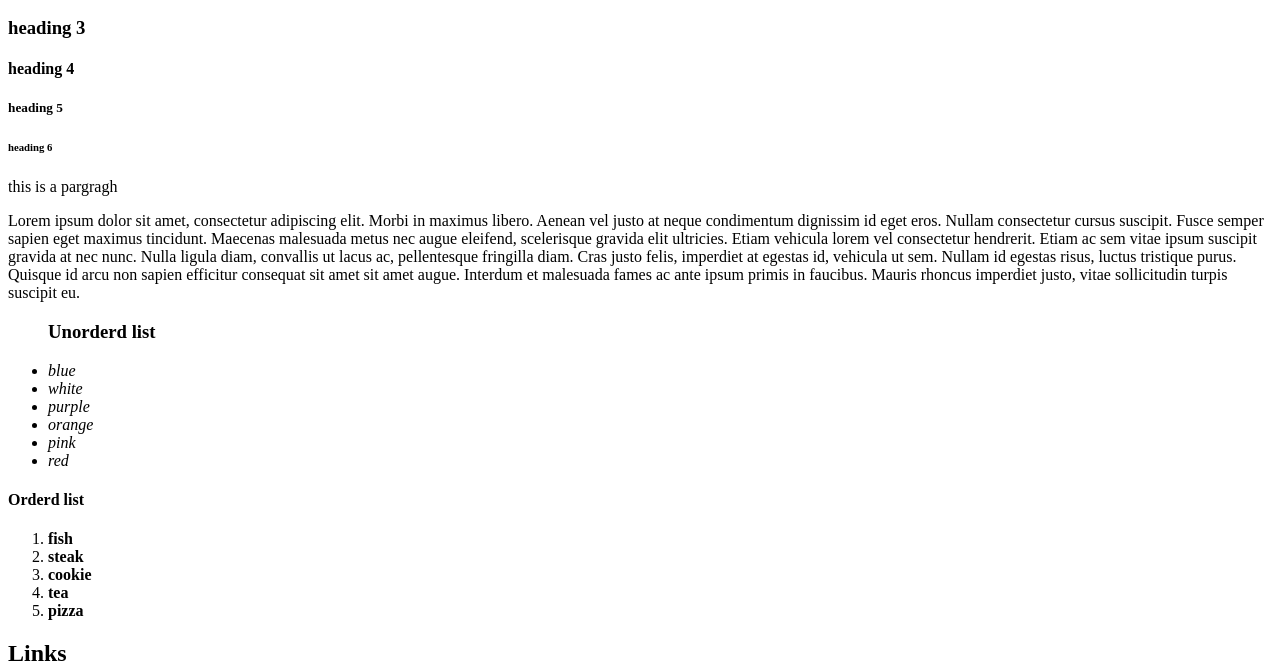
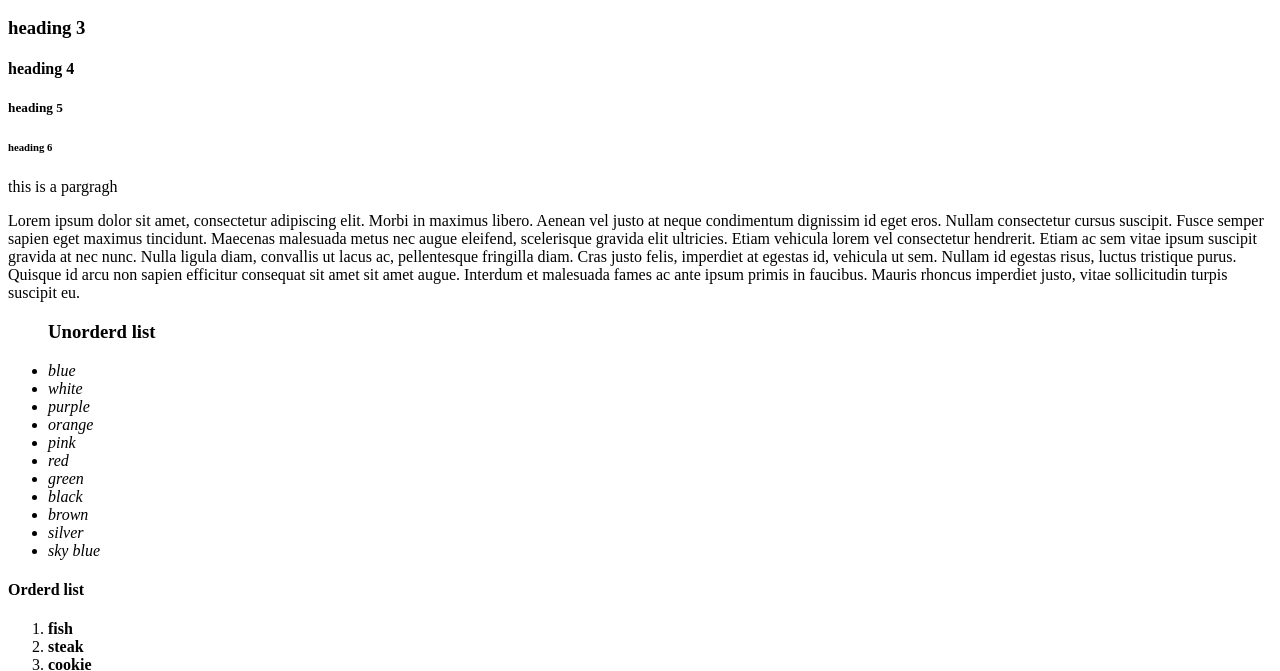
Before and after one commit to Blainebell08/links-and-images, a plain HTML site: page index.html in a window 1280 px wide. Shown: the part 110-781 px from the top of the page. Drawn offline with Linux system fonts and the light colour scheme.

Commit message:
Update index.html

```diff
--- a/index.html
+++ b/index.html
@@ -22,6 +22,12 @@
 		<li><em>orange</em></li>
 		<li><em>pink</em></li>
 		<li><em>red</em></li>
+		<li><em>green</em></li>
+		<li><em>black</em></li>
+		<li><em>brown</em></li>
+		<li><em>silver</em></li>
+		<li><em>sky blue</em></li>
+
 		</ul>
 		<h4>Orderd list</h4>
 <ol>
```
